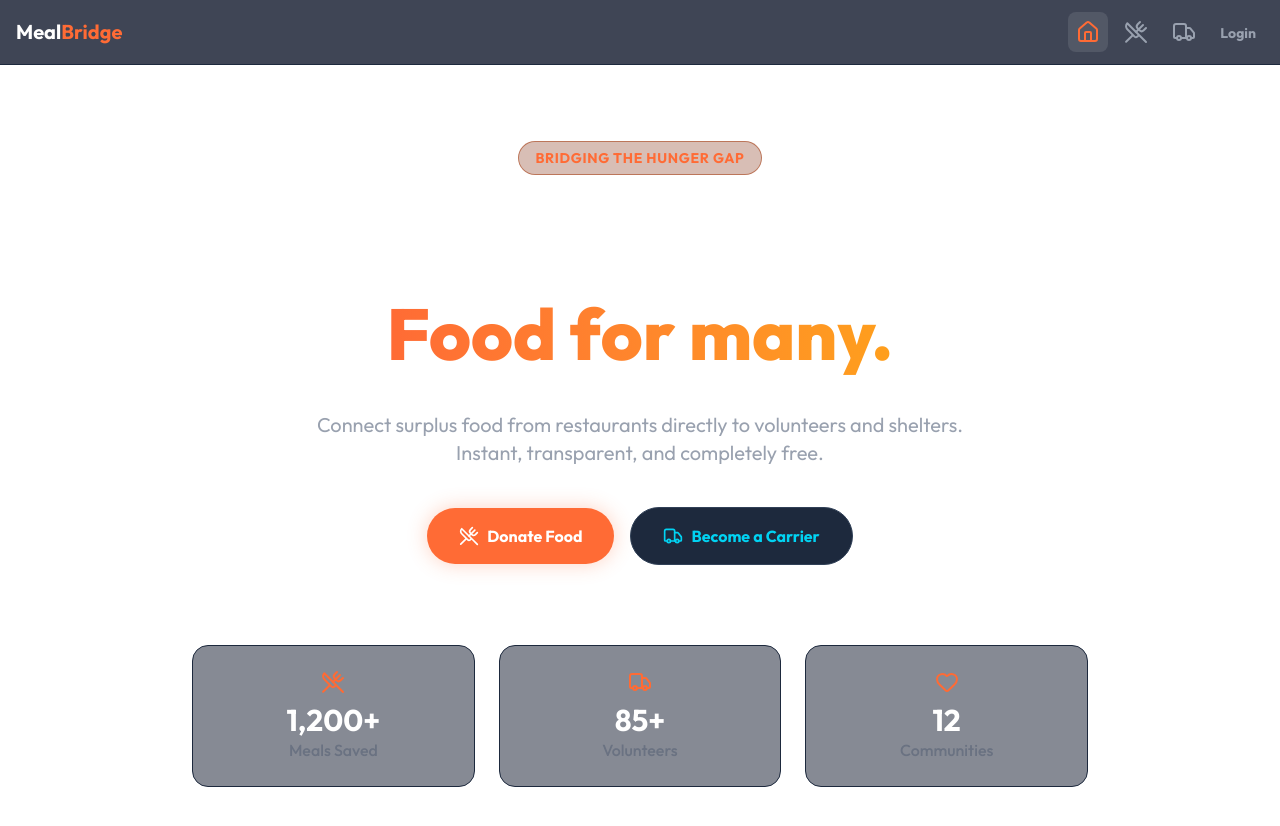
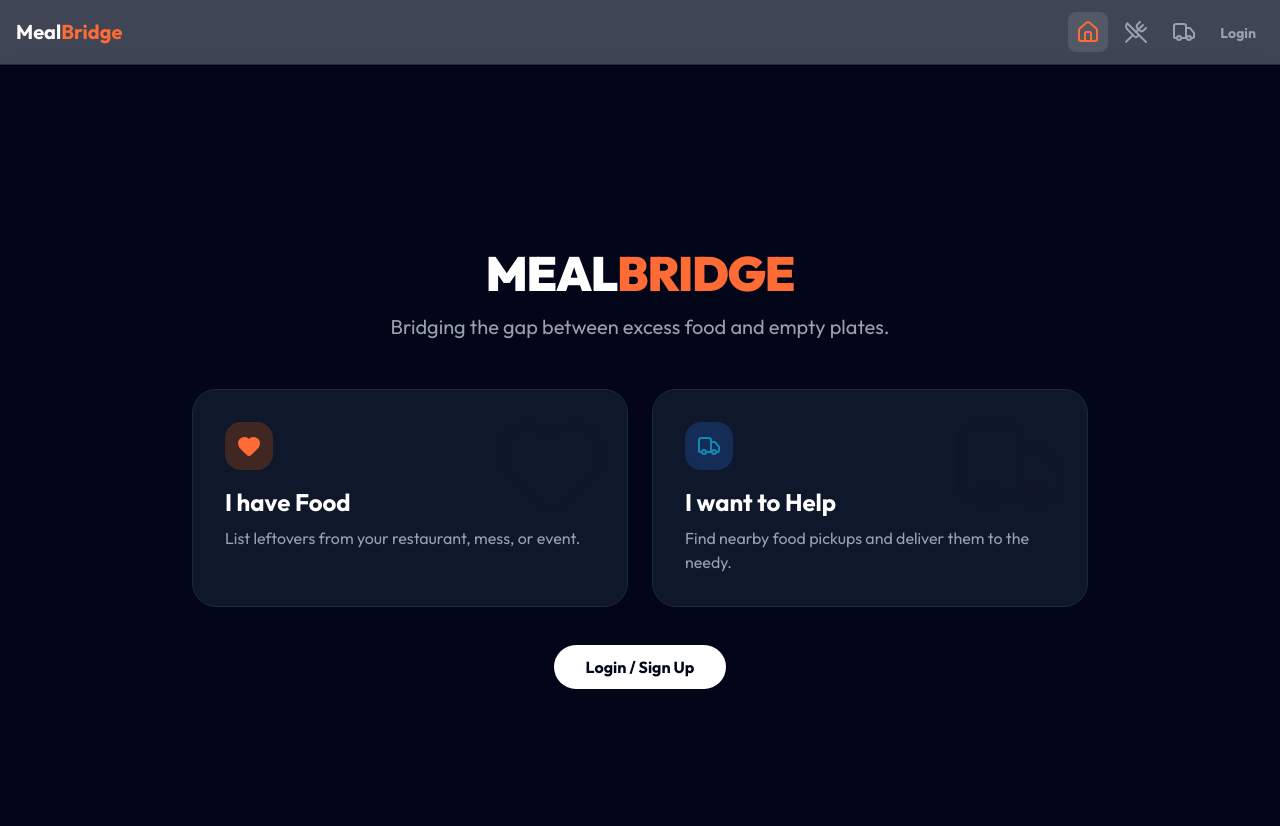
Before and after one commit to sushil1817/mealbridge-site, a Next.js app: page / in a window 1280 px wide. Shown: the top 826 px of the page. Built offline with nearby package versions, Linux system fonts and the light colour scheme.

Commit message:
login issue

```diff
--- a/app/login/page.tsx
+++ b/app/login/page.tsx
@@ -17,29 +17,21 @@ export default function LoginPage() {
     setLoading(true);
 
     if (isSignUp) {
-      // SIGN UP LOGIC
-      const { error } = await supabase.auth.signUp({
-        email,
-        password,
-      });
+      // SIGN UP
+      const { error } = await supabase.auth.signUp({ email, password });
       if (error) {
         alert(error.message);
       } else {
-        alert("Success! Please check your email to confirm your account.");
-        // We stay here so they can read the alert
+        alert("Success! Check your email to confirm.");
       }
     } else {
-      // LOGIN LOGIC
-      const { error } = await supabase.auth.signInWithPassword({
-        email,
-        password,
-      });
+      // LOGIN
+      const { error } = await supabase.auth.signInWithPassword({ email, password });
       if (error) {
         alert(error.message);
       } else {
-        // --- THE FIX IS HERE ---
-        // Old: router.push("/volunteer");
-        // New: Go to Home so they can choose "Donate" or "Volunteer"
+        // --- THIS IS THE FIX ---
+        // It sends you to HOME ("/") instead of Volunteer
         router.push("/");
       }
     }
@@ -49,48 +41,37 @@ export default function LoginPage() {
   return (
     <div className="min-h-screen flex items-center justify-center p-6 bg-slate-950">
       <div className="w-full max-w-md bg-slate-900 p-8 rounded-2xl shadow-xl border border-slate-800">
-
         <div className="text-center mb-8">
           <div className="inline-block p-3 rounded-full bg-slate-800 mb-4 border border-slate-700">
             <Lock size={32} className="text-[#FF6B35]" />
           </div>
           <h1 className="text-2xl font-bold text-white">{isSignUp ? "Create Account" : "Welcome Back"}</h1>
-          <p className="text-gray-400 mt-2">
-            {isSignUp ? "Join as a Donor or Volunteer" : "Login to manage food rescue"}
-          </p>
+          <p className="text-gray-400 mt-2">Login to manage food rescue.</p>
         </div>
 
         <form onSubmit={handleAuth} className="space-y-4">
           <div>
             <label className="block text-sm font-bold text-gray-400 mb-1">Email</label>
-            <div className="relative">
-              <Mail className="absolute left-3 top-3 text-gray-600" size={20} />
             <input
               type="email"
               value={email}
               onChange={(e) => setEmail(e.target.value)}
-                className="w-full pl-10 p-3 bg-slate-950 border border-slate-800 rounded-lg text-white outline-none focus:border-[#FF6B35]"
+              className="w-full p-3 bg-slate-950 border border-slate-800 rounded-lg text-white outline-none focus:border-[#FF6B35]"
               placeholder="you@example.com"
               required
             />
           </div>
-          </div>
-
           <div>
             <label className="block text-sm font-bold text-gray-400 mb-1">Password</label>
-            <div className="relative">
-              <Lock className="absolute left-3 top-3 text-gray-600" size={20} />
             <input
               type="password"
               value={password}
               onChange={(e) => setPassword(e.target.value)}
-                className="w-full pl-10 p-3 bg-slate-950 border border-slate-800 rounded-lg text-white outline-none focus:border-[#FF6B35]"
+              className="w-full p-3 bg-slate-950 border border-slate-800 rounded-lg text-white outline-none focus:border-[#FF6B35]"
               placeholder="••••••••"
               required
             />
           </div>
-          </div>
-
           <button
             type="submit"
             disabled={loading}
@@ -101,17 +82,10 @@ export default function LoginPage() {
         </form>
 
         <div className="mt-6 text-center">
-          <button
-            onClick={() => setIsSignUp(!isSignUp)}
-            className="text-gray-400 hover:text-white text-sm"
-          >
+          <button onClick={() => setIsSignUp(!isSignUp)} className="text-gray-400 hover:text-white text-sm">
             {isSignUp ? "Already have an account? Login" : "New here? Create an account"}
           </button>
         </div>
-
-        <Link href="/" className="block text-center mt-6 text-gray-600 hover:text-gray-400 text-sm">
-          Back to Home
-        </Link>
       </div>
     </div>
   );
--- a/app/page.tsx
+++ b/app/page.tsx
@@ -1,69 +1,84 @@
 "use client";
 import Link from "next/link";
-import { UtensilsCrossed, Truck, ChevronRight, Heart } from "lucide-react";
-import { motion } from "framer-motion";
+import { Heart, Truck, User } from "lucide-react";
+import { useEffect, useState } from "react";
+import { supabase } from "@/lib/supabase";
 
-export default function LandingPage() {
+export default function Home() {
+  const [session, setSession] = useState<any>(null);
+
+  useEffect(() => {
+    supabase.auth.getSession().then(({ data: { session } }) => {
+      setSession(session);
+    });
+
+    const {
+      data: { subscription },
+    } = supabase.auth.onAuthStateChange((_event, session) => {
+      setSession(session);
+    });
+
+    return () => subscription.unsubscribe();
+  }, []);
+
   return (
-    // Changed bg-gray-50 to min-h-screen (background is handled by layout now)
-    <div className="min-h-screen flex flex-col items-center justify-center p-6 text-center">
+    <div className="min-h-screen bg-slate-950 flex flex-col items-center justify-center p-6">
 
-      <motion.div
-        initial={{ opacity: 0, y: 20 }}
-        animate={{ opacity: 1, y: 0 }}
-        transition={{ duration: 0.8 }}
-        className="max-w-3xl"
-      >
-        <span className="inline-block px-4 py-1.5 mb-6 text-sm font-bold tracking-wider text-[#FF6B35] bg-orange-900/30 border border-orange-800/50 rounded-full">
-          BRIDGING THE HUNGER GAP
-        </span>
+      {/* Hero Section */}
+      <div className="text-center max-w-2xl mx-auto mb-12">
+        <h1 className="text-5xl font-black text-white mb-4 tracking-tight">
+          MEAL<span className="text-[#FF6B35]">BRIDGE</span>
+        </h1>
+        <p className="text-xl text-gray-400">
+          Bridging the gap between excess food and empty plates.
+        </p>
+      </div>
 
-        <h1 className="text-5xl sm:text-7xl font-extrabold text-white leading-tight mb-8">
-          Waste for some, <br/>
-          <span className="text-transparent bg-clip-text bg-linear-to-r from-[#FF6B35] to-[#FF9F1C]">
-            Food for many.
-          </span>
-        </h1>
+      {/* Choice Buttons */}
+      <div className="grid md:grid-cols-2 gap-6 w-full max-w-4xl">
 
-        <p className="text-xl text-gray-400 mb-10 max-w-2xl mx-auto">
-          Connect surplus food from restaurants directly to volunteers and shelters.
-          Instant, transparent, and completely free.
-        </p>
+        {/* Button 1: Donate */}
+        <Link href="/donate" className="group relative overflow-hidden bg-slate-900 border border-slate-800 p-8 rounded-3xl hover:border-[#FF6B35] transition-all duration-300">
+          <div className="absolute top-0 right-0 p-4 opacity-10 group-hover:opacity-20 transition-opacity">
+            <Heart size={120} />
+          </div>
+          <div className="relative z-10">
+            <div className="w-12 h-12 bg-orange-500/20 rounded-2xl flex items-center justify-center mb-4 text-[#FF6B35]">
+              <Heart size={24} fill="currentColor" />
+            </div>
+            <h2 className="text-2xl font-bold text-white mb-2">I have Food</h2>
+            <p className="text-gray-400">List leftovers from your restaurant, mess, or event.</p>
+          </div>
+        </Link>
 
-        <div className="flex flex-col sm:flex-row gap-4 justify-center items-center mt-10">
-          <Link href="/donate">
-            <button className="px-8 py-4 bg-[#FF6B35] text-white font-bold rounded-full shadow-[0_0_20px_rgba(255,107,53,0.3)] flex items-center gap-2 hover:bg-orange-600 hover:scale-105 transition-all">
-              <UtensilsCrossed size={20} /> Donate Food
-            </button>
+        {/* Button 2: Volunteer */}
+        <Link href="/volunteer" className="group relative overflow-hidden bg-slate-900 border border-slate-800 p-8 rounded-3xl hover:border-[#118AB2] transition-all duration-300">
+          <div className="absolute top-0 right-0 p-4 opacity-10 group-hover:opacity-20 transition-opacity">
+            <Truck size={120} />
+          </div>
+          <div className="relative z-10">
+            <div className="w-12 h-12 bg-blue-500/20 rounded-2xl flex items-center justify-center mb-4 text-[#118AB2]">
+              <Truck size={24} />
+            </div>
+            <h2 className="text-2xl font-bold text-white mb-2">I want to Help</h2>
+            <p className="text-gray-400">Find nearby food pickups and deliver them to the needy.</p>
+          </div>
+        </Link>
+      </div>
+
+      {/* Login / Profile Section */}
+      <div className="mt-12">
+        {session ? (
+          <Link href="/profile" className="flex items-center gap-2 px-6 py-3 bg-slate-900 border border-slate-800 rounded-full text-white font-bold hover:bg-slate-800 transition">
+            <User size={18} /> My Profile
           </Link>
+        ) : (
+          <Link href="/login" className="px-8 py-3 bg-white text-slate-950 font-bold rounded-full hover:bg-gray-200 transition">
+            Login / Sign Up
+          </Link>
+        )}
+      </div>
 
-          <Link href="/volunteer">
-            <button className="px-8 py-4 bg-slate-800 text-cyan-400 border border-slate-700 font-bold rounded-full flex items-center gap-2 hover:bg-slate-700 transition-all">
-              <Truck size={20} /> Become a Carrier
-            </button>
-          </Link>
-        </div>
-      </motion.div>
-
-      {/* Stats Section - Dark Cards */}
-      <motion.div
-        initial={{ opacity: 0 }}
-        whileInView={{ opacity: 1 }}
-        transition={{ delay: 0.5 }}
-        className="grid grid-cols-1 sm:grid-cols-3 gap-6 mt-20 w-full max-w-4xl"
-      >
-        {[
-          { label: "Meals Saved", value: "1,200+", icon: UtensilsCrossed },
-          { label: "Volunteers", value: "85+", icon: Truck },
-          { label: "Communities", value: "12", icon: Heart },
-        ].map((stat, i) => (
-          <div key={i} className="p-6 bg-slate-900/50 border border-slate-800 rounded-2xl backdrop-blur-sm hover:border-[#FF6B35]/30 transition-colors">
-            <stat.icon className="mx-auto text-[#FF6B35] mb-2" size={24} />
-            <h3 className="text-3xl font-bold text-white">{stat.value}</h3>
-            <p className="text-gray-500 font-medium">{stat.label}</p>
-          </div>
-        ))}
-      </motion.div>
     </div>
   );
 }
```
Lines whose indentation alone changed are shown as unchanged.
